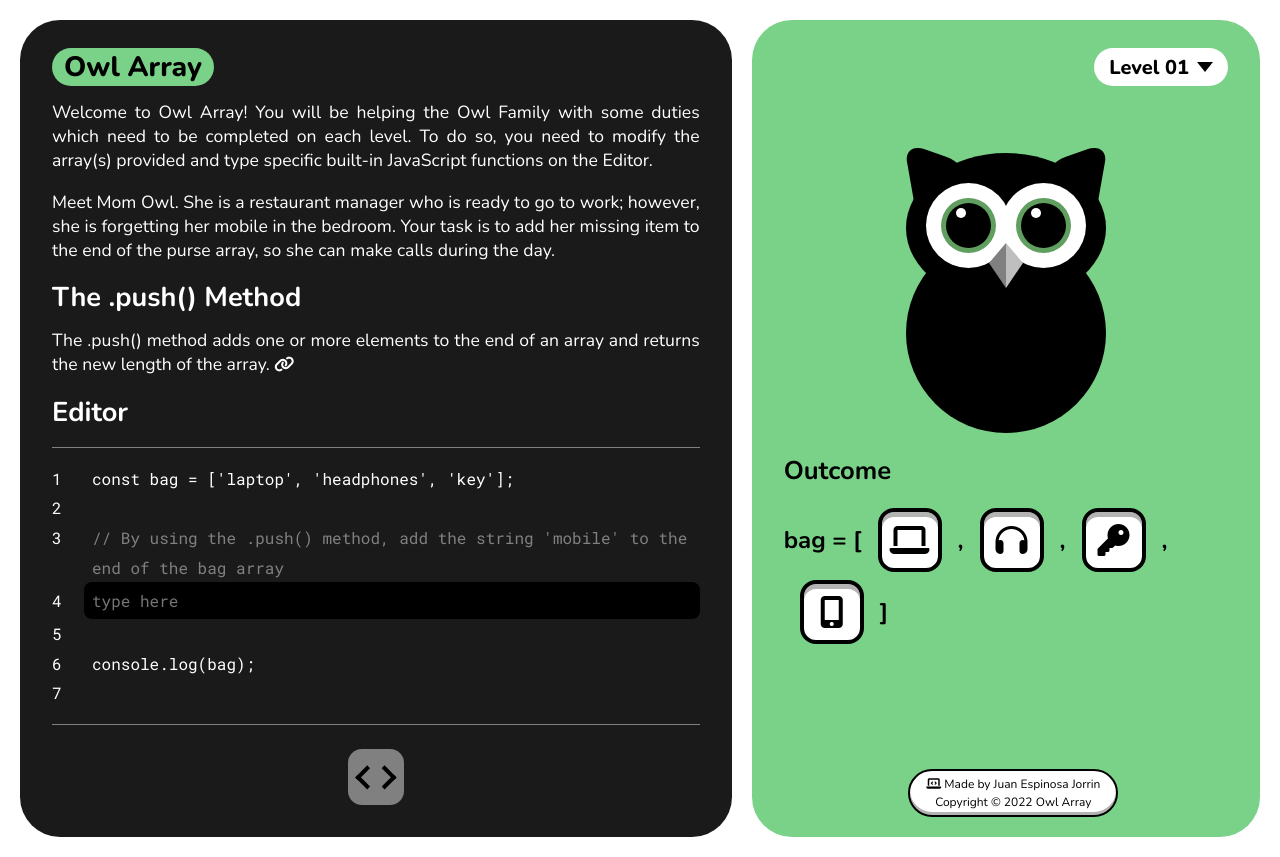
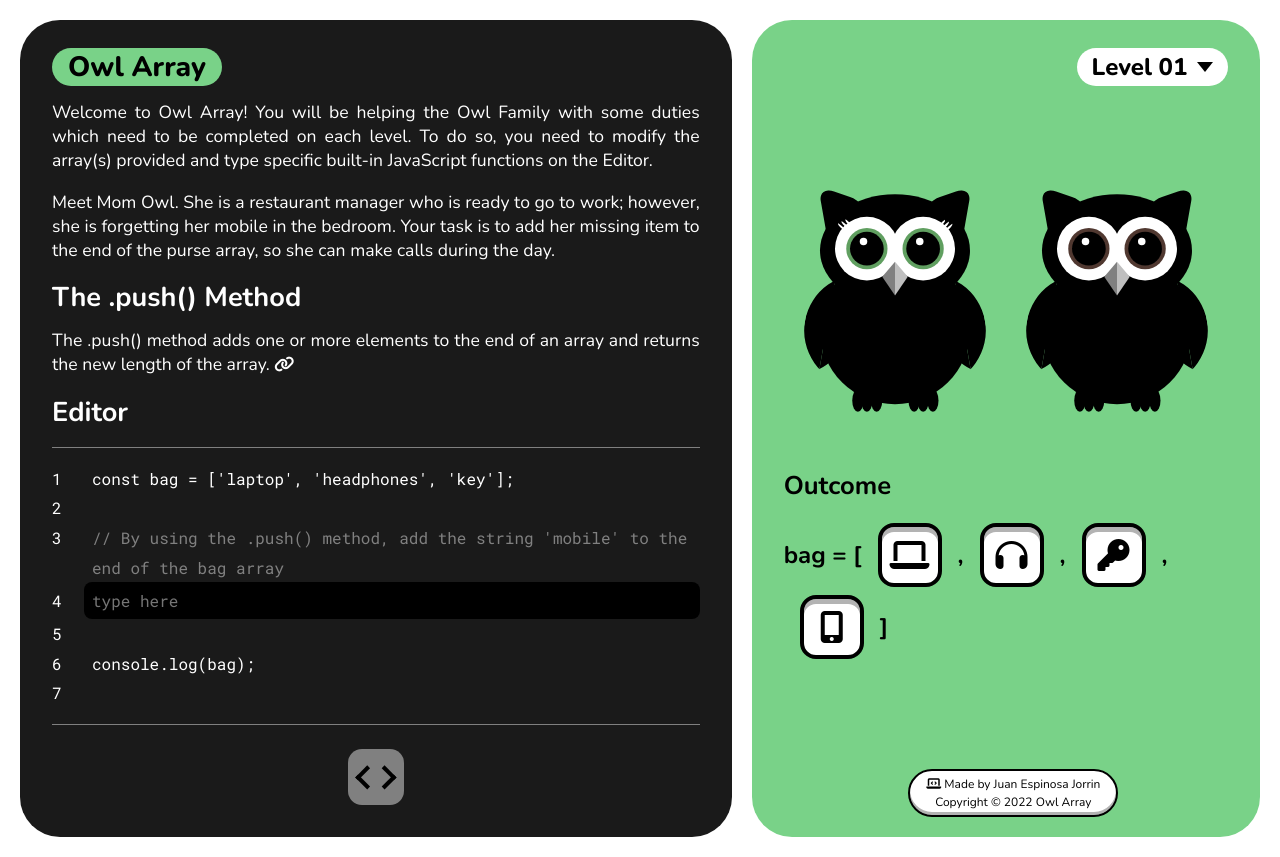
Before and after one commit to juanej88/owl-array, a React (Create React App) app: page / in a window 1280 px wide. Built offline with nearby package versions, Linux system fonts and the light colour scheme; the HTML template or start-up script is replaced by a standard one.

Commit message:
Complete Mrs and Mr Owl with a blinking animation

```diff
--- a/src/components/Main.jsx
+++ b/src/components/Main.jsx
@@ -23,7 +23,10 @@ const Main = (props) => {
         />
       </section>
       <section className='container display'>
-        <Owl />
+        <aside className='owls-container'>
+          <Owl owl='mrsOwl' completed={false} />
+          <Owl owl='mrOwl' completed={false} />
+        </aside>
         <Display />
       </section>
     </main>
--- a/src/components/Owl.jsx
+++ b/src/components/Owl.jsx
@@ -1,34 +1,145 @@
-import React from 'react';
+import React, { useState, useEffect } from 'react';
 import '../stylesheets/Owl.css';
 
 const Owl = (props) => {
+  const [upWings, setUpWings] = useState(false);
+
+  const moveWings = () => {
+    setUpWings(prevState => !prevState);
+  };
+
+  const [closeEyes, setCloseEyes] = useState('');
+
+  useEffect(() => {
+    if (props.completed) {
+      return;
+    }
+    const blinkDown = () => {
+      setCloseEyes('closed-eye');
+    };
+
+    const getRandomNumber = Math.floor((Math.random() * 10000) + 20000);
+    // This function will run on intervals from 20s to 30s
+    const blinkTimeout = setInterval(blinkDown, getRandomNumber);
+
+    return () => clearInterval(blinkTimeout);
+  });
+
+  useEffect(() => {
+    if (props.completed) {
+      return;
+    }
+    const blinkUp = () => {
+      setCloseEyes('');
+    };
+
+    const blinkTimeout = setTimeout(blinkUp, 250);
+
+    return () => clearTimeout(blinkTimeout);
+  }, [props.completed, closeEyes]);
+
   return (
-    <div id='owl'>
+    <div className='owl' onClick={moveWings}>
 
-      <div className="owl--top-body">
+      <div className='owl--top'>
         <div className='owl--ears'>
           <div className='ear left-ear'></div>
           <div className='ear right-ear'></div>
         </div>
+
         <div className='owl--eyes'>
           <div className='eye-container left-eye'>
-            <div className='eye-ball'>
+            <div className={props.owl === 'mrsOwl' ?
+              'eye-ball' : 'eye-ball mr-eye-ball'}
+            >
               <div className='eye-reflection'></div>
             </div>
           </div>
           <div className='eye-container right-eye'>
-            <div className='eye-ball'>
+            <div className={props.owl === 'mrsOwl' ?
+              'eye-ball' : 'eye-ball mr-eye-ball'}
+            >
               <div className='eye-reflection'></div>
             </div>
           </div>
         </div>
+
         <div className='owl--nose'>
           <div className='nose-left'></div>
           <div className='nose-right'></div>
         </div>
+
+        <div className={props.completed ?
+          'owl--eyelids owl--eyelids-completed' :
+          'owl--eyelids'}
+        >
+          <div className={props.completed ?
+          'eyelid left-eyelid eyelid-completed' :
+          'eyelid left-eyelid ' + closeEyes}
+          >
+          </div>
+          <div className={props.completed ?
+          'eyelid right-eyelid eyelid-completed' :
+          'eyelid right-eyelid ' + closeEyes}
+          ></div>
+        </div>
+
+        {props.owl === 'mrsOwl' &&
+          <div className='owl--eyelashes'>
+            <div className='eyelashes-container'>
+              <div className='eyelash eyelash'></div>
+              <div className='eyelash eyelash-medium'></div>
+              <div className='eyelash eyelash-small'></div>
+            </div>
+            <div className='eyelashes-container right-eyelashes'>
+              <div className='eyelash eyelash-right eyelash-small'></div>
+              <div className='eyelash eyelash-right eyelash-medium'></div>
+              <div className='eyelash eyelash-right eyelash'></div>
+            </div>
+          </div>
+        }
+
       </div>
 
-      <div className="owl--bottom-body"></div>
+      <div className='owl--body'>
+        <div className={upWings ?
+          'owl--wing left-wing' :
+          'owl--wing left-wing left-wing--down'}
+        >
+          <div className='half-wing'>
+            <div className='circleOne'></div>
+          </div>
+          <div className='half-wing'>
+            <div className='circleTwo'></div>
+          </div>
+        </div>
+
+        <div className={upWings ?
+          'owl--wing right-wing' :
+          'owl--wing right-wing right-wing--down'}
+        >
+          <div className='half-wing'>
+            <div className='circleOne'></div>
+          </div>
+          <div className='half-wing'>
+            <div className='circleTwo'></div>
+          </div>
+        </div>
+      </div>
+
+      <div className='owl--feet'>
+        <div className='foot right--foot'>
+          <div className='finger left-finger'></div>
+          <div className='finger'></div>
+          <div className='finger right-finger'></div>
+        </div>
+
+        <div className='foot left--foot'>
+          <div className='finger left-finger'></div>
+          <div className='finger'></div>
+          <div className='finger right-finger'></div>
+        </div>
+      </div>
 
     </div>
   );
--- a/src/stylesheets/Header.css
+++ b/src/stylesheets/Header.css
@@ -19,14 +19,14 @@
   font-weight: 800;
   background-color: var(--green);
   border-radius: 1.5rem;
-  padding: 0 0.75rem;
+  padding: 0 1rem;
 }
 
 .menu {
   width: fit-content;
   justify-self: right;
   font-size: 1.25rem;
-  padding: 0.25em 0.75em;
+  padding: 0 0.75em;
   background-color: white;
   border-radius: 1em;
   display: flex;
@@ -43,6 +43,7 @@
 
 .menu > p {
   padding-right: 0.4em;
+  font-size: 1.5rem;
   font-weight: 900;
 }
 
--- a/src/stylesheets/Main.css
+++ b/src/stylesheets/Main.css
@@ -29,5 +29,11 @@
   background-color: var(--green);
   display: flex;
   flex-direction: column;
-  justify-content: space-evenly;
+  justify-content: center;
 }
+
+aside.owls-container {
+  display: flex;
+  justify-content: space-around;
+  flex-wrap: wrap;
+}
--- a/src/stylesheets/Owl.css
+++ b/src/stylesheets/Owl.css
@@ -1,12 +1,15 @@
-#owl {
+.owl {
   align-self: center;
   font-size: 10px;
-  height: 20em;
+  height: 29em;
+  margin: 2em 0;
+  cursor: pointer;
+  scale: 75%;
 }
 
-/* Owl Top Body */
+/* Owl Top */
 
-.owl--top-body {
+.owl--top {
   align-self: center;
   height: 15em;
   width: 20em;
@@ -43,6 +46,47 @@
   border-radius: 20px;
   position: relative;
   right: -90px;
+}
+
+/* Owl Eyelashes */
+
+.owl--eyelashes {
+  width: 15em;
+  position: relative;
+  bottom: 20.5em;
+  display: flex;
+  justify-content: space-between;
+  z-index: 50;
+}
+
+.eyelashes-container {
+  display: flex;
+  align-items: flex-end;
+  rotate: -55deg;
+}
+
+.right-eyelashes {
+  rotate: 55deg;
+}
+
+.eyelash {
+  width: 0.4em;
+  height: 1.75em;
+  margin: 0.05em;
+  border-radius: 100% 0;
+  background-color: white;
+}
+
+.eyelash-medium {
+  height: 1.5em;
+}
+
+.eyelash-small {
+  height: 1.25em;
+}
+
+.eyelash-right {
+  border-radius: 0 100%;
 }
 
 /* Owl Eyes */
@@ -85,12 +129,16 @@
   z-index: 50;
 }
 
+.mr-eye-ball {
+  box-shadow: 0 0 0 5px hsl(15deg, 25%, 25%);
+}
+
 .eye-reflection {
   height: 1em;
   width: 1em;
   position: relative;
-  top: 0.5em;
-  left: 1em;
+  top: 0.75em;
+  left: 1.25em;
   background-color: white;
   border-radius: 50%;
 }
@@ -117,13 +165,136 @@
   border-bottom: 2.5em solid transparent;
 }
 
-/* Owl Bottom Body */
+/* Owl Eyelids */
 
-.owl--bottom-body {
+.owl--eyelids {
+  display: flex;
+  z-index: 50;
+  position: relative;
+  bottom: 141px;
+}
+
+.eyelid {
+  width: 7.5em;
+  height: 5.25em;
+  border-radius: 50%;
+  background-color: transparent;
+}
+
+/* Blinking Effect */
+
+.closed-eye {
+  background-color: white;
+}
+
+/* This css style will be applied when the user has completed each level
+to simulate a happy owl expression */
+
+.owl--eyelids-completed {
+  bottom: 127px;
+}
+
+.eyelid-completed {
+  width: 5.5em;
+  margin: 0 9px;
+  background-color: white;
+}
+
+
+/* Owl Bottom */
+
+.owl--body {
   position: relative;
   top: -7em;
   height: 20em;
   width: 20em;
   background-color: black;
   border-radius: 50%;
+  display: flex;
+  justify-content: space-between;
+  align-items: center;
 }
+
+/* Owl Wings */
+
+.owl--wing {
+  display: flex;
+  position: relative;
+  transform-origin: top;
+}
+
+.left-wing {
+  left: -10px;
+  top: -5px;
+  rotate: 20deg;
+}
+
+.left-wing--down {
+  rotate: 10deg;
+}
+
+.right-wing {
+  right: -10px;
+  top: -5px;
+  rotate: -20deg;
+}
+
+.half-wing {
+  height: 12em;
+  width: 3em;
+  overflow: hidden;
+}
+
+.right-wing--down {
+  rotate: -10deg;
+}
+
+.circleOne {
+  width: 15em;
+  height: 15em;
+  position: relative;
+  top: -15px;
+  background-color: black;
+  border-radius: 50%;
+}
+
+.circleTwo {
+  width: 15em;
+  height: 15em;
+  position: relative;
+  top: -15px;
+  right: 120px;
+  background-color: black;
+  border-radius: 50%
+}
+
+/* Owl Feet */
+
+.owl--feet {
+  position: relative;
+  bottom: 9em;
+  display: flex;
+  justify-content: center;
+}
+
+.foot {
+  display: flex;
+  padding: 0 1.5em;
+}
+
+.finger {
+  width: 1.5em;
+  height: 3em;
+  background-color: black;
+  border-radius: 50%;
+}
+
+.left-finger {
+  position: relative;
+  left: 0.25em;
+}
+
+.right-finger {
+  position: relative;
+  right: 0.25em;
+}
```
